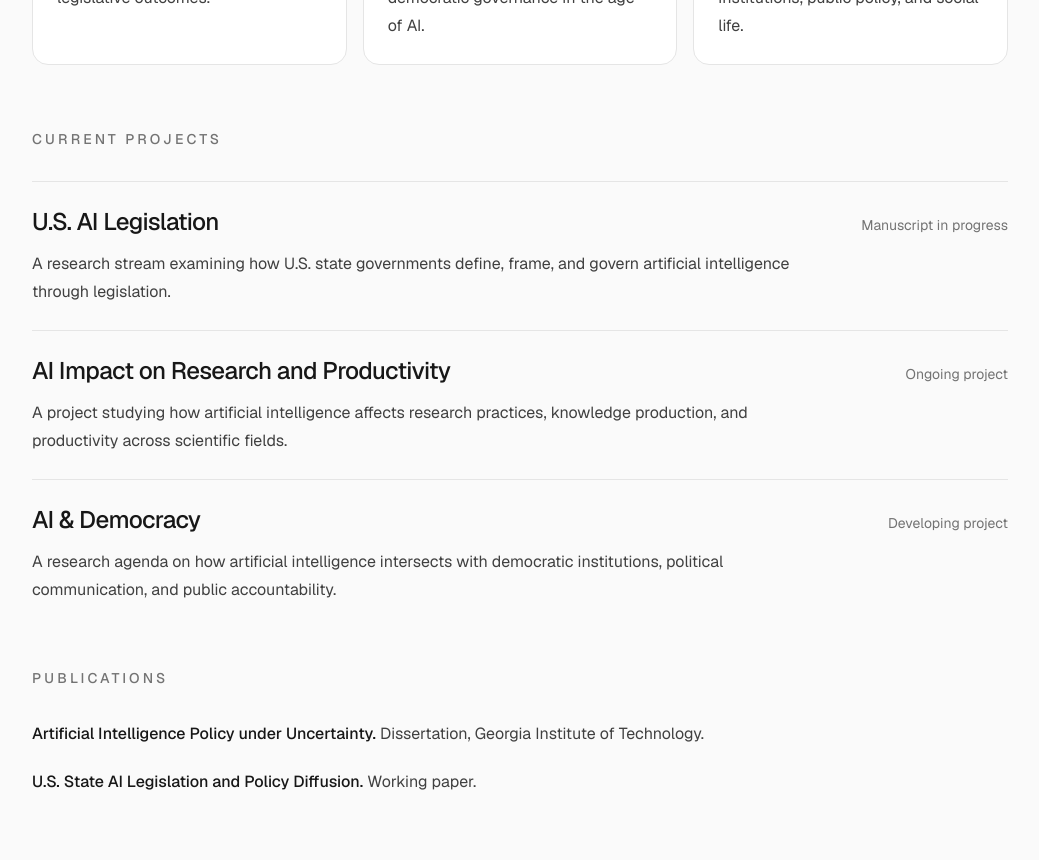
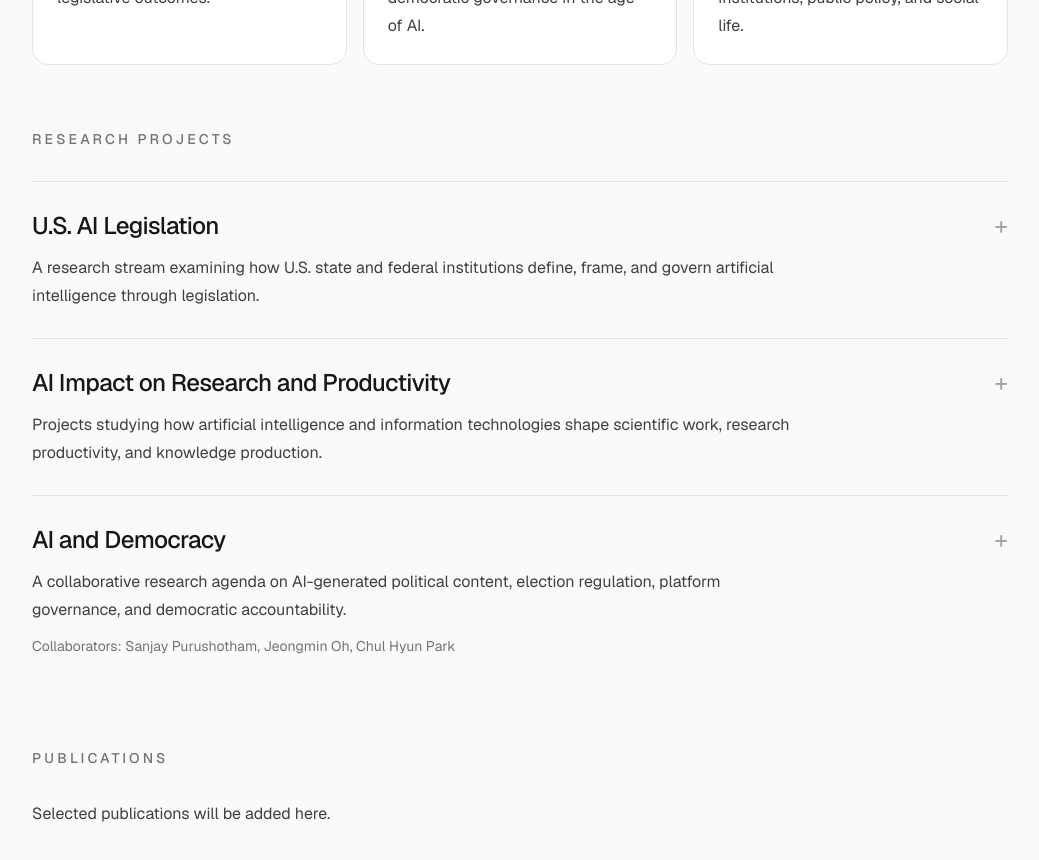
Before and after one commit to EunjiEmilyKim/personal-website, a Next.js app: page /research in a window 1280 px wide. Shown: the part 620-1480 px from the top of the page, without its empty margins (120-1159 px from the left). Built offline with nearby package versions, Linux system fonts and the light colour scheme.

Commit message:
Add expandable research project cards

```diff
--- a/src/app/research/page.tsx
+++ b/src/app/research/page.tsx
@@ -1,26 +1,7 @@
 
 import Navbar from "@/components/Navbar";
-
-const projects = [
-  {
-    title: "U.S. AI Legislation",
-    status: "Manuscript in progress",
-    description:
-      "A research stream examining how U.S. state governments define, frame, and govern artificial intelligence through legislation.",
-  },
-  {
-    title: "AI Impact on Research and Productivity",
-    status: "Ongoing project",
-    description:
-      "A project studying how artificial intelligence affects research practices, knowledge production, and productivity across scientific fields.",
-  },
-  {
-    title: "AI & Democracy",
-    status: "Developing project",
-    description:
-      "A research agenda on how artificial intelligence intersects with democratic institutions, political communication, and public accountability.",
-  },
-];
+import ProjectCard from "@/components/ProjectCard";
+import { researchProjects } from "@/data/research";
 
 export default function Research() {
   return (
@@ -31,10 +12,10 @@ export default function Research() {
         <h1 className="text-4xl font-semibold tracking-tight">Research</h1>
 
         <p className="mt-6 max-w-3xl text-lg leading-8 text-neutral-700">
-          My research examines how emerging technologies interact with
-          institutions, governance, and society. I am especially interested in
-          artificial intelligence, technology governance, and computational
-          policy analysis.
+          My research examines how technological change reshapes governance,
+          institutions, and society. I study the development, implementation,
+          and consequences of technology policy using computational social
+          science, text analysis, and mixed-methods research designs.
         </p>
 
         <section className="mt-16">
@@ -54,7 +35,9 @@ export default function Research() {
 
             <div className="rounded-2xl border border-neutral-200 bg-white p-6">
               <p className="text-sm text-neutral-500">Current</p>
-              <h3 className="mt-3 text-xl font-medium">AI Governance in Practice</h3>
+              <h3 className="mt-3 text-xl font-medium">
+                AI Governance in Practice
+              </h3>
               <p className="mt-3 leading-7 text-neutral-700">
                 Ongoing work on legislation, organizations, productivity, and
                 democratic governance in the age of AI.
@@ -74,25 +57,12 @@ export default function Research() {
 
         <section className="mt-16">
           <h2 className="text-sm font-medium uppercase tracking-[0.22em] text-neutral-500">
-            Current Projects
+            Research Projects
           </h2>
 
-          <div className="mt-8 space-y-6">
-            {projects.map((project) => (
-              <article
-                key={project.title}
-                className="border-t border-neutral-200 pt-6"
-              >
-                <div className="flex flex-col gap-2 md:flex-row md:items-baseline md:justify-between">
-                  <h3 className="text-2xl font-medium tracking-tight">
-                    {project.title}
-                  </h3>
-                  <p className="text-sm text-neutral-500">{project.status}</p>
-                </div>
-                <p className="mt-3 max-w-3xl leading-7 text-neutral-700">
-                  {project.description}
-                </p>
-              </article>
+          <div className="mt-8">
+            {researchProjects.map((project) => (
+              <ProjectCard key={project.title} project={project} />
             ))}
           </div>
         </section>
@@ -102,20 +72,9 @@ export default function Research() {
             Publications
           </h2>
 
-          <ul className="mt-8 space-y-5 leading-7 text-neutral-700">
-            <li>
-              <span className="font-medium text-neutral-900">
-                Artificial Intelligence Policy under Uncertainty.
-              </span>{" "}
-              Dissertation, Georgia Institute of Technology.
-            </li>
-            <li>
-              <span className="font-medium text-neutral-900">
-                U.S. State AI Legislation and Policy Diffusion.
-              </span>{" "}
-              Working paper.
-            </li>
-          </ul>
+          <p className="mt-8 leading-7 text-neutral-700">
+            Selected publications will be added here.
+          </p>
         </section>
       </section>
     </main>
--- /dev/null
+++ b/src/components/ProjectCard.tsx
@@ -0,0 +1,99 @@
+
+"use client";
+
+import { useState } from "react";
+
+type ResearchItem = {
+  title: string;
+  status: string;
+  abstract: string;
+  collaborators?: string;
+};
+
+type Project = {
+  title: string;
+  description: string;
+  type: string;
+  collaborators?: string;
+  items: ResearchItem[];
+};
+
+export default function ProjectCard({ project }: { project: Project }) {
+  const [open, setOpen] = useState(false);
+  const [openItem, setOpenItem] = useState<string | null>(null);
+
+  return (
+    <article className="border-t border-neutral-200 py-7">
+      <button
+        onClick={() => setOpen(!open)}
+        className="flex w-full items-start justify-between gap-6 text-left"
+      >
+        <div>
+          <h3 className="text-2xl font-medium tracking-tight">
+            {project.title}
+          </h3>
+          <p className="mt-3 max-w-3xl leading-7 text-neutral-700">
+            {project.description}
+          </p>
+          {project.collaborators && (
+            <p className="mt-3 text-sm text-neutral-500">
+              Collaborators: {project.collaborators}
+            </p>
+          )}
+        </div>
+
+        <span className="text-2xl text-neutral-400">{open ? "−" : "+"}</span>
+      </button>
+
+      {open && (
+        <div className="mt-7">
+          <p className="mb-4 text-sm font-medium uppercase tracking-[0.18em] text-neutral-500">
+            {project.type} ({project.items.length})
+          </p>
+
+          <div className="space-y-4">
+            {project.items.map((item) => {
+              const itemOpen = openItem === item.title;
+
+              return (
+                <div
+                  key={item.title}
+                  className="rounded-2xl border border-neutral-200 bg-white p-5"
+                >
+                  <button
+                    onClick={() =>
+                      setOpenItem(itemOpen ? null : item.title)
+                    }
+                    className="flex w-full items-start justify-between gap-6 text-left"
+                  >
+                    <div>
+                      <p className="text-sm text-neutral-500">{item.status}</p>
+                      <h4 className="mt-2 text-lg font-medium leading-7">
+                        {item.title}
+                      </h4>
+                      {item.collaborators && (
+                        <p className="mt-2 text-sm text-neutral-500">
+                          Collaborator: {item.collaborators}
+                        </p>
+                      )}
+                    </div>
+
+                    <span className="text-xl text-neutral-400">
+                      {itemOpen ? "−" : "+"}
+                    </span>
+                  </button>
+
+                  {itemOpen && (
+                    <p className="mt-5 border-t border-neutral-100 pt-5 leading-7 text-neutral-700">
+                      {item.abstract}
+                    </p>
+                  )}
+                </div>
+              );
+            })}
+          </div>
+        </div>
+      )}
+    </article>
+  );
+}
--- /dev/null
+++ b/src/data/research.ts
@@ -0,0 +1,78 @@
+
+export const researchProjects = [
+  {
+    title: "U.S. AI Legislation",
+    description:
+      "A research stream examining how U.S. state and federal institutions define, frame, and govern artificial intelligence through legislation.",
+    type: "Manuscripts",
+    items: [
+      {
+        title:
+          "Patterns of Textual Similarity in U.S. State AI Legislation: Diffusion, Convergence, and Symbolic Action",
+        status: "Manuscript",
+        abstract:
+          "This paper analyzes how U.S. state legislatures construct and reuse language in artificial intelligence policymaking between 2017 and 2025. Using the full text of more than 600 AI-related bills, the study compares legislative language across states and sessions to distinguish diffusion from symbolic expression, institutional routines, and reintroduction practices.",
+      },
+      {
+        title:
+          "Framing Artificial Intelligence in Law: State-Level Agenda Formation and Institutional Pathways in U.S. AI Legislation",
+        status: "Manuscript",
+        abstract:
+          "This paper examines how artificial intelligence enters U.S. state law through sectoral venues such as education, health, fiscal administration, and public safety. Using structural topic modeling, the study shows how institutional venues and partisan dynamics shape the framing of AI governance.",
+      },
+      {
+        title:
+          "When Do Emerging Technology Bills Become Law? Evidence from U.S. State AI Legislation",
+        status: "Manuscript",
+        abstract:
+          "This paper examines the political and institutional determinants of bill passage in emerging technology domains using an original dataset of AI-related state bills. The analysis shows that coalition-building and cross-institutional alignment are stronger predictors of enactment than sponsor party identity alone.",
+      },
+      {
+        title:
+          "Legislating in the Shadow of Congress: Selective Convergence in Federal-State AI Bill Language",
+        status: "Manuscript",
+        abstract:
+          "This study examines textual convergence between federal and state artificial intelligence legislation using a dyadic corpus of federal and state AI-related bills. The findings show that convergence is selective, concentrated in specific policy domains, and often occurs rapidly after federal bill introduction.",
+      },
+    ],
+  },
+  {
+    title: "AI Impact on Research and Productivity",
+    description:
+      "Projects studying how artificial intelligence and information technologies shape scientific work, research productivity, and knowledge production.",
+    type: "Research Abstracts",
+    items: [
+      {
+        title:
+          "From Transformers to ChatGPT: Technology/Market Forces and Dissertation Topic Selection in Computer Science",
+        status: "Abstract",
+        collaborators: "Hyundo Choi",
+        abstract:
+          "This project examines how technology-push and demand-pull forces shape dissertation topic selection among computer science doctoral students in Korean and U.S. universities.",
+      },
+      {
+        title:
+          "Information Access and Knowledge Convergence: Understanding the Foundations of Scholarly Production in the Age of AI",
+        status: "Abstract",
+        abstract:
+          "This project studies whether increasingly efficient access to shared information changes the diversity of scientific knowledge production across disciplines.",
+      },
+    ],
+  },
+  {
+    title: "AI and Democracy",
+    description:
+      "A collaborative research agenda on AI-generated political content, election regulation, platform governance, and democratic accountability.",
+    type: "Research Abstract",
+    collaborators: "Sanjay Purushotham, Jeongmin Oh, Chul Hyun Park",
+    items: [
+      {
+        title:
+          "Determinants and Outcomes of State-Level AI Election Legislation: A Mixed-Methods Analysis of Regulatory Responses to AI-Generated Political Content",
+        status: "Collaborative project",
+        abstract:
+          "This project examines state-level legislative responses to AI-generated political content in the United States, analyzing what these laws contain, what predicts their passage, and what effects they produce after enactment.",
+      },
+    ],
+  },
+];
```
